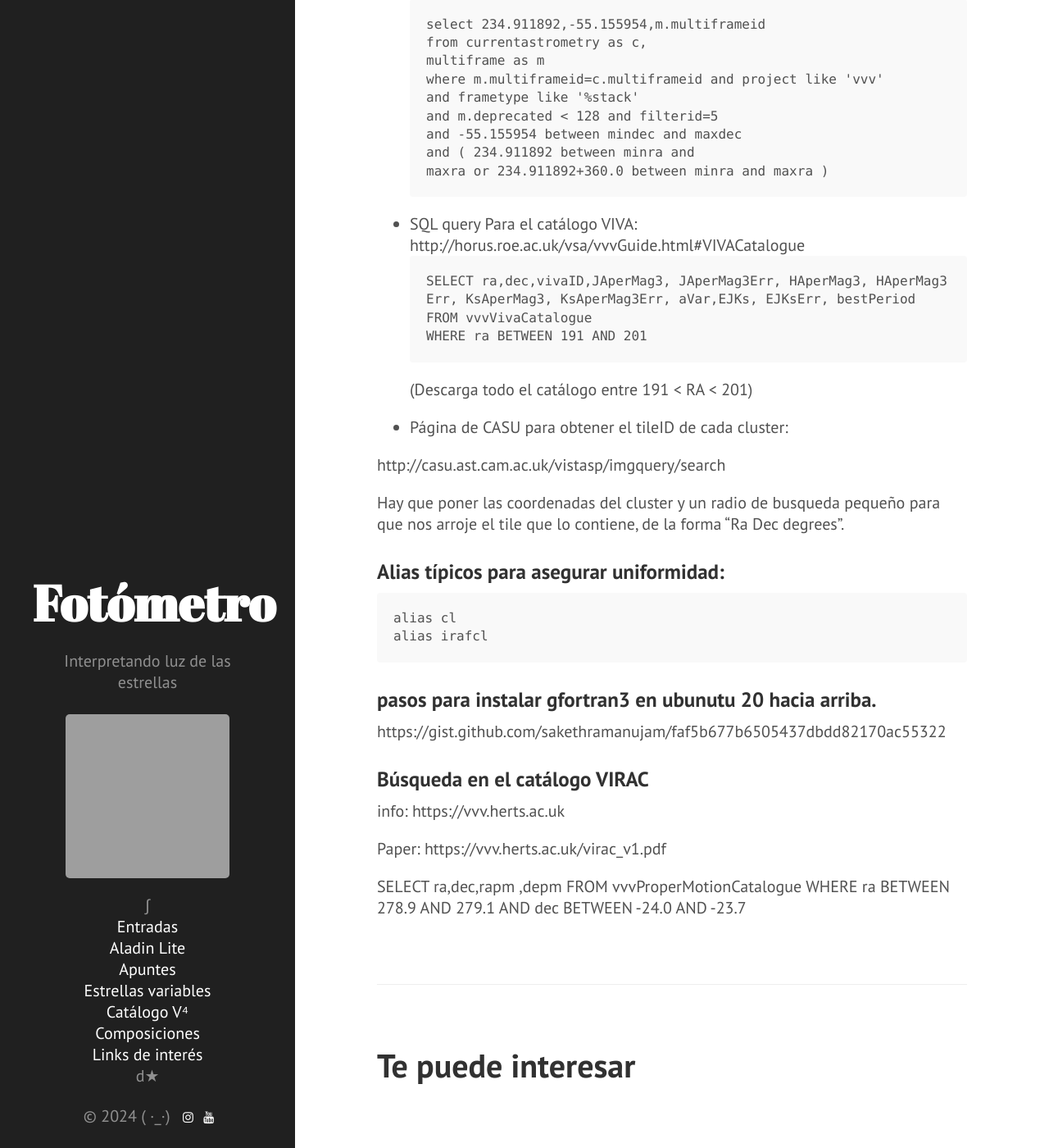
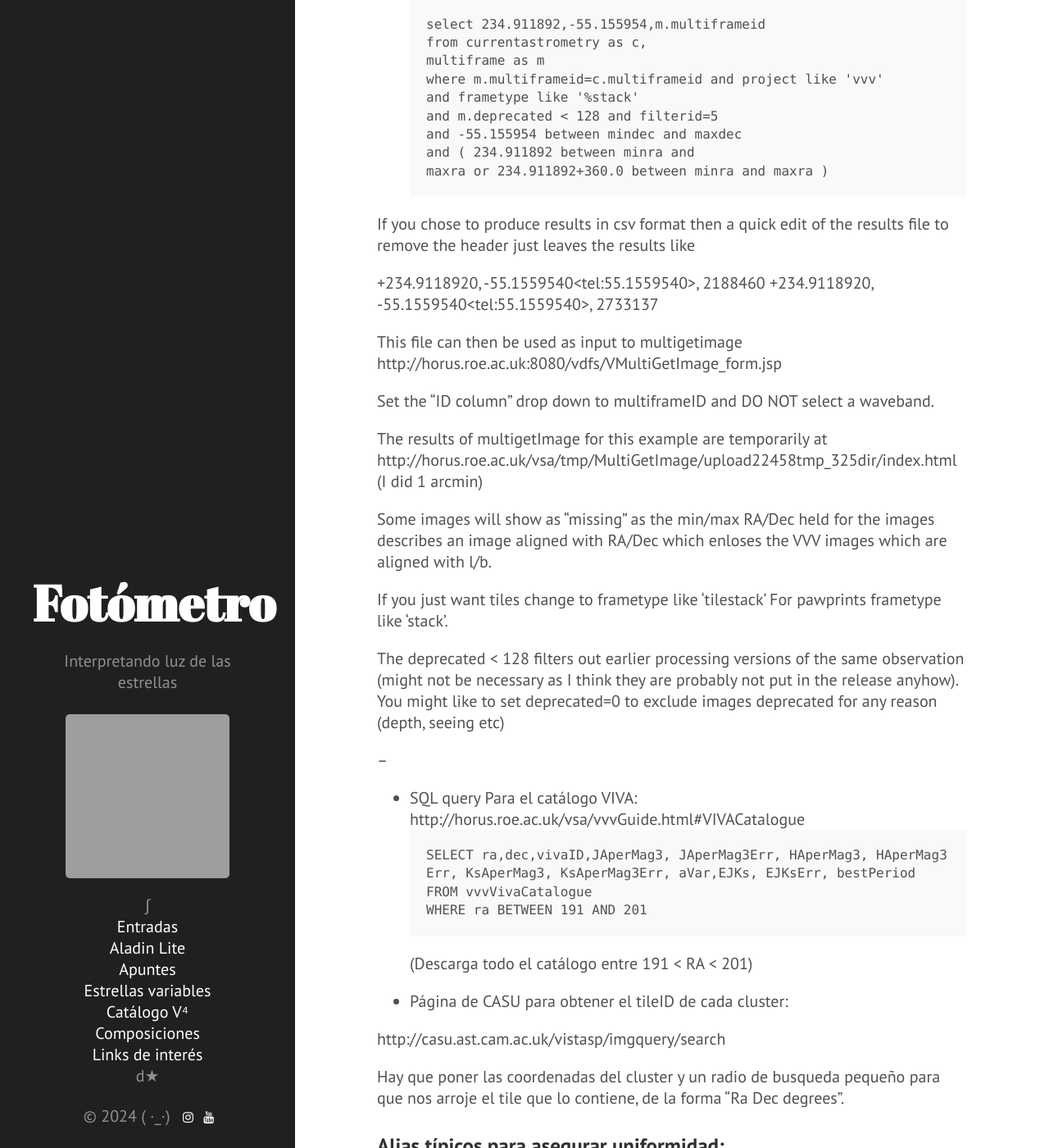
Before and after one commit to nicomedinap/nicomedinap.github.io, a Jekyll site: the page built from apuntes/ComandosUtiles.md, in a window 1280 px wide and 1400 px high, scrolled down 1321 px. Shown: the whole window at 82% size. Built offline with Jekyll 4.4.1, drawn with Linux system fonts in a browser that asks for light colours; a script that is not in the unit is left out; grey boxes are pictures that could not be loaded.

Commit message:
Update ComandosUtiles.md

````diff
--- a/apuntes/ComandosUtiles.md
+++ b/apuntes/ComandosUtiles.md
@@ -58,6 +58,31 @@ and ( 234.911892 between minra and
 maxra or 234.911892+360.0 between minra and maxra )
 ```
 
+If you chose to produce results in csv format then a quick edit of the
+results file to remove the header just leaves the results like
+
+   +234.9118920, -55.1559540<tel:55.1559540>, 2188460
+   +234.9118920, -55.1559540<tel:55.1559540>, 2733137
+
+
+This file can then be used as input to multigetimage
+http://horus.roe.ac.uk:8080/vdfs/VMultiGetImage_form.jsp
+
+Set the "ID column" drop down to multiframeID and DO NOT select a waveband.
+
+The results of multigetImage for this example are temporarily at
+http://horus.roe.ac.uk/vsa/tmp/MultiGetImage/upload22458tmp_325dir/index.html
+(I did 1 arcmin)
+
+Some images will show as "missing" as the min/max RA/Dec held for the images describes an image aligned with RA/Dec which enloses the VVV images which are aligned with l/b.
+
+If you just want tiles change to frametype like 'tilestack'
+For pawprints frametype like 'stack'.
+
+The deprecated < 128 filters out earlier processing versions of the same observation (might not be necessary as I think they are probably not put in the release anyhow). You might like to set deprecated=0 to exclude images deprecated for any reason (depth, seeing etc)
+
+--
+
 * SQL query Para el catálogo VIVA: http://horus.roe.ac.uk/vsa/vvvGuide.html#VIVACatalogue
 ```
 SELECT ra,dec,vivaID,JAperMag3, JAperMag3Err, HAperMag3, HAperMag3Err, KsAperMag3, KsAperMag3Err, aVar,EJKs, EJKsErr, bestPeriod
````
